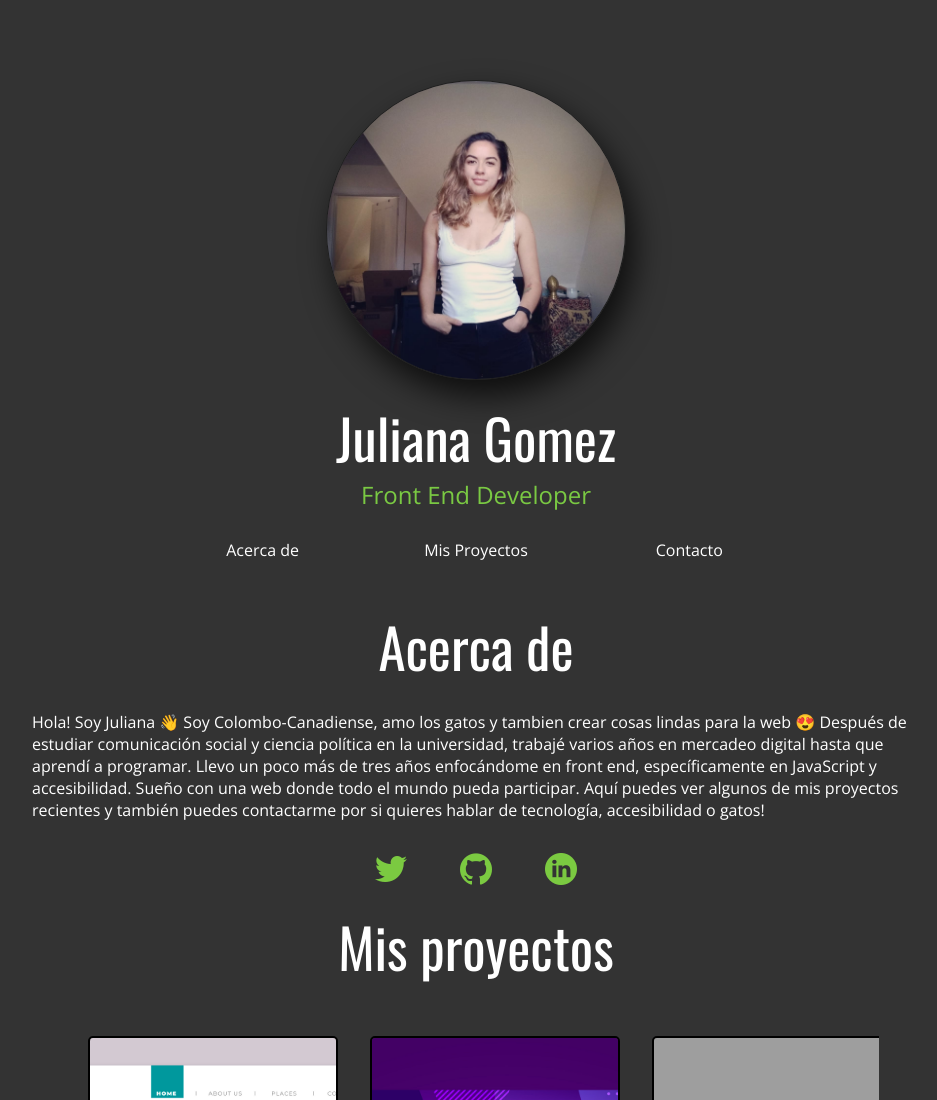
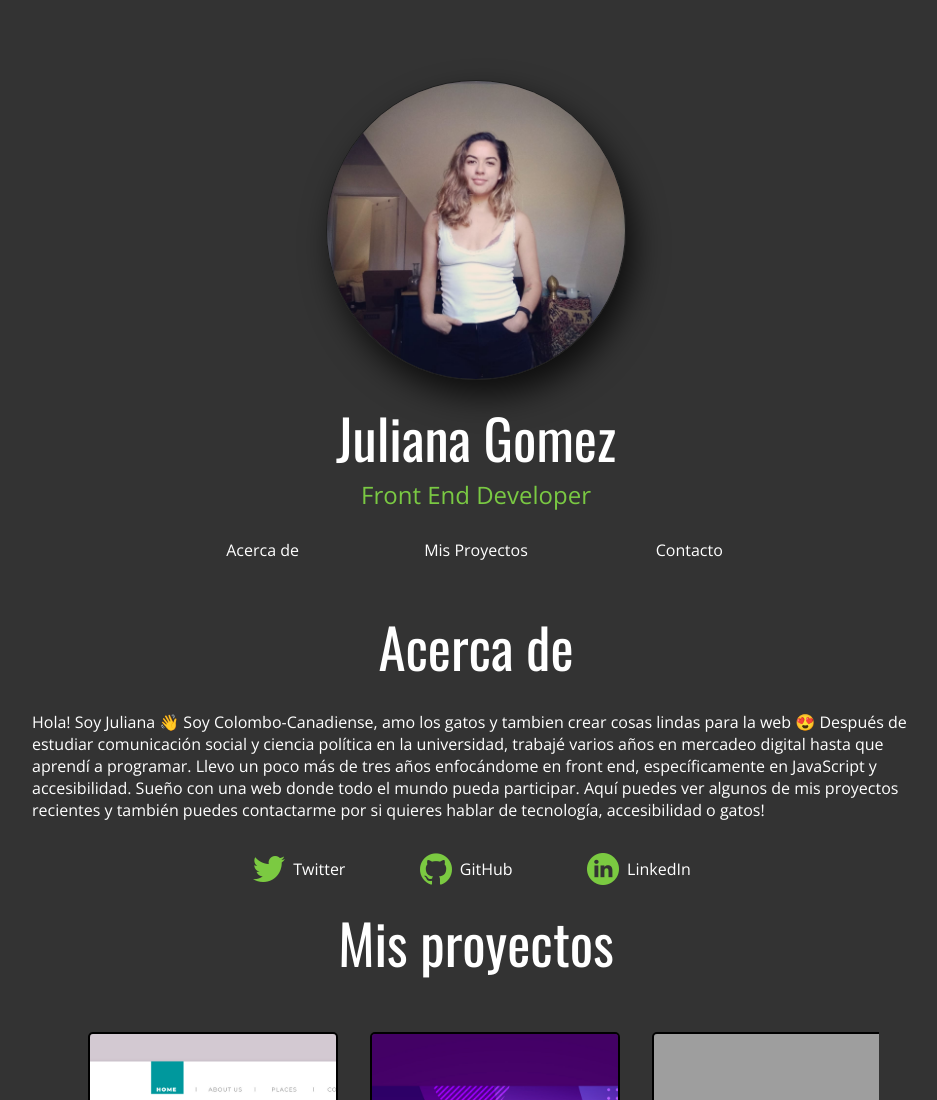
Before and after one commit to wfercanas/Accessibility, a plain HTML site: page index.html in a window 1280 px wide. Shown: the top 1100 px of the page, without its empty margins (164-1101 px from the left). Drawn offline with nearby package versions, Linux system fonts and the light colour scheme; grey boxes are pictures that could not be loaded.

Commit message:
add/ text to social media icons

```diff
--- a/index.html
+++ b/index.html
@@ -42,18 +42,21 @@
         <ul class="social-media">
           <li>
             <a href="https://twitter.com/gmzjuliana" target="_blank"
-              ><img src="images/twitter.png" alt="twitter"
-            /></a>
+              ><img src="images/twitter.png" alt="twitter" />
+              <p class="social-link-text">Twitter</p>
+            </a>
           </li>
           <li>
             <a href="https://github.com/gmzjuliana" target="_blank"
-              ><img src="images/github-logo.png" alt="github"
-            /></a>
+              ><img src="images/github-logo.png" alt="github" />
+              <p class="social-link-text">GitHub</p>
+            </a>
           </li>
           <li>
             <a href="https://www.linkedin.com/in/gomezjuliana/" target="_blank"
-              ><img src="images/linkedin.png" alt="linked-in"
-            /></a>
+              ><img src="images/linkedin.png" alt="linked-in" />
+              <p class="social-link-text">LinkedIn</p>
+            </a>
           </li>
         </ul>
       </section>
--- a/styles.css
+++ b/styles.css
@@ -124,7 +124,19 @@ nav {
   display: flex;
   justify-content: space-around;
   margin: 32px auto 0;
-  width: 20%;
+  width: 40%;
+}
+
+.social-media li a {
+  display: flex;
+  align-items: center;
+  color: var(--blanco);
+  font-family: var(--secondary-font);
+  text-decoration: none;
+}
+
+.social-link-text {
+  padding: 0 8px 0;
 }
 
 .carousel {
```
